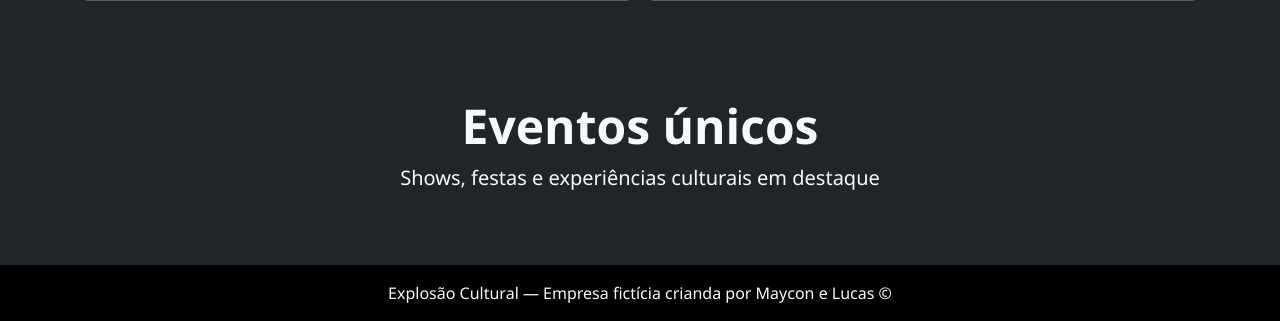
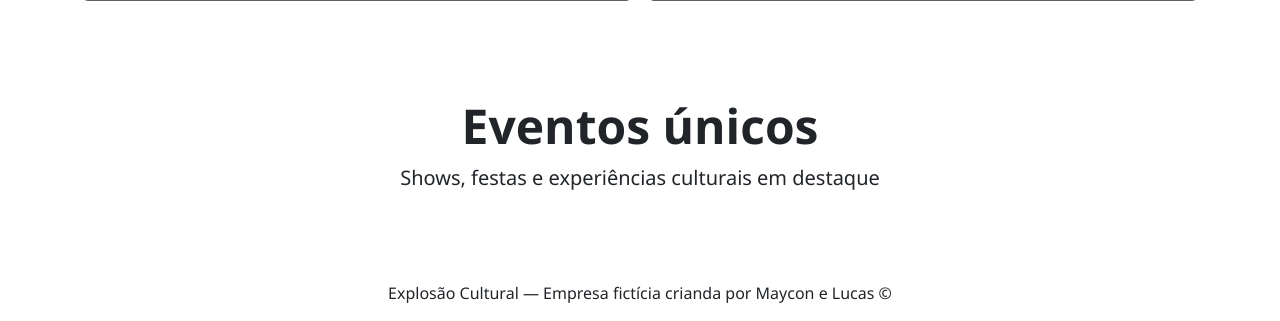
Before and after one commit to mayconr4/explosao-cultural-2, a PHP site: page / in a window 1280 px wide. Shown: the part 995-1316 px from the top of the page. Run offline with PHP 8.4, Linux system fonts and the light colour scheme; data that the repository does not hold is empty.

Commit message:
feito ajustamento de cores

```diff
--- a/index.php
+++ b/index.php
@@ -21,7 +21,7 @@ $listaDeEventos = $eventoServico->listarTodos();
   <link rel="stylesheet" href="css/estilo.css">
 </head>
 
-<body class="bg-dark text-light">
+<body class="bg-ligth text-dark">
   <header class="bg-black p-3">
     <div class="container d-flex justify-content-between align-items-center">
       <h1 class="m-0"><a href="index.php" class="text-light text-decoration-none">Explosão Cultural <img src="images/logotipo.png" alt="Logotipo da explosão cultural" class="teste"></a></h1>
@@ -175,7 +175,7 @@ $listaDeEventos = $eventoServico->listarTodos();
     </section>
   </main>
 
-  <footer class="bg-black text-center py-3">
+  <footer class="bg-ligth text-center py-3">
     <p class="m-0">Explosão Cultural — Empresa fictícia crianda por Maycon e Lucas &copy; </p>
   </footer>
 
--- a/login.php
+++ b/login.php
@@ -97,9 +97,9 @@ if (isset($_POST['entrar'])) {
     </div>
   </header>
 
-  <main class="container my-5">
+  <main class="container my-5 h-100">
     <div class="row">
-      <div class="bg-dark text-light rounded shadow col-12 my-1 py-4">
+      <div class="bg-light text-dark rounded shadow col-12 my-1 py-4">
         <h2 class="text-center fw-light">Acesso à sua conta</h2>
 
         <!-- Mensagem de feedback simulada -->
```
